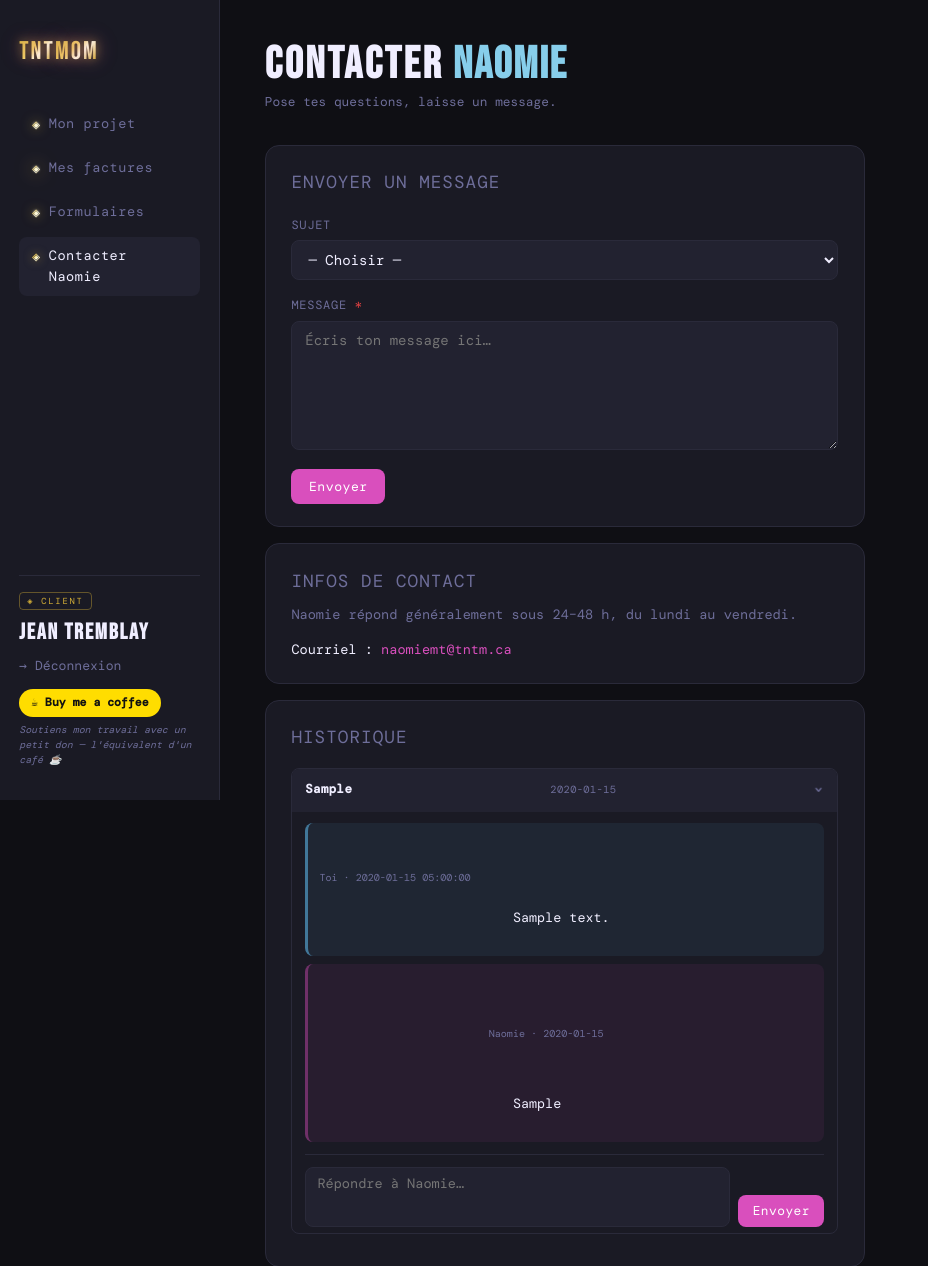
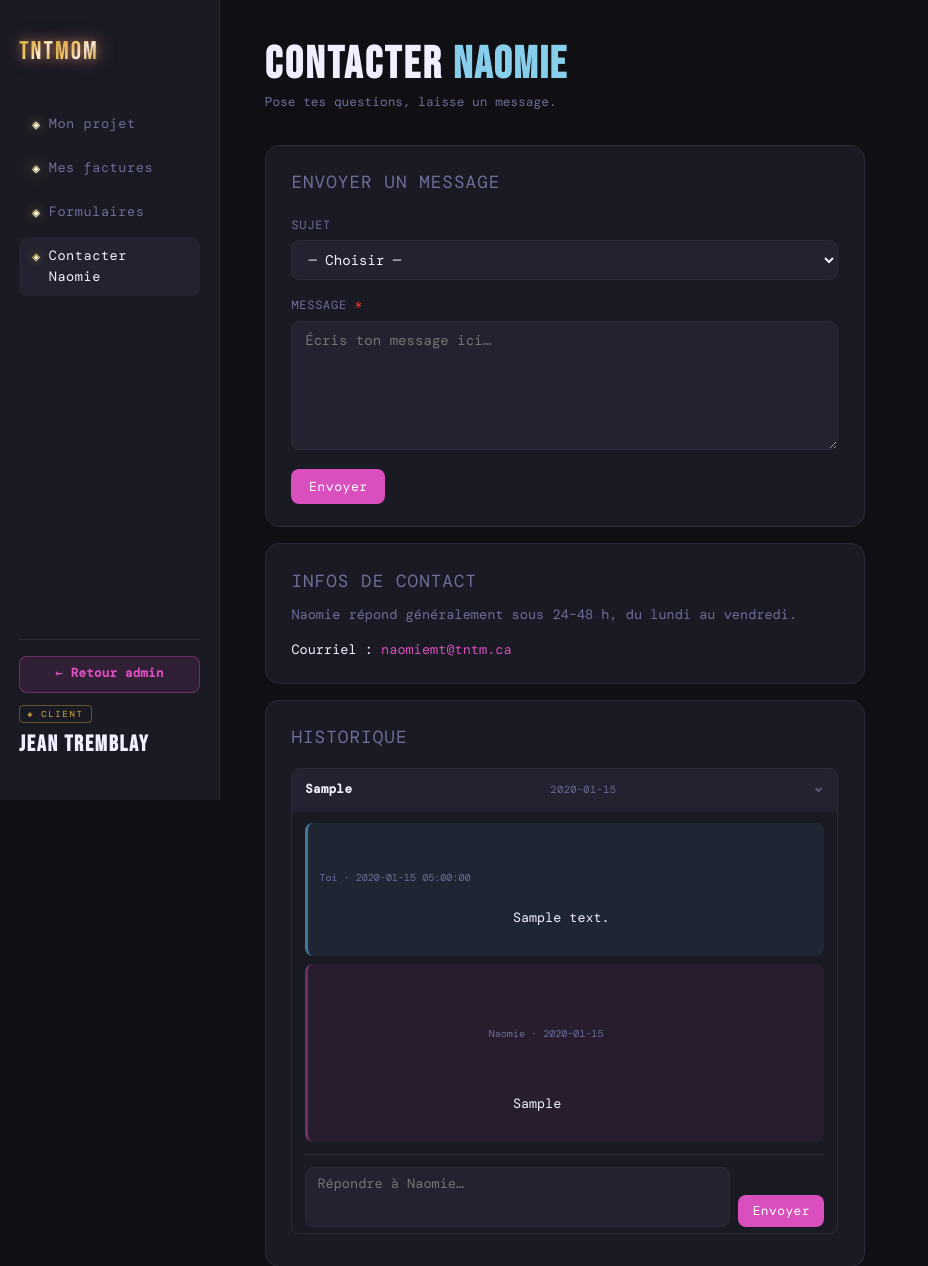
Before and after one commit to naomie6958/TNTMom-Business, a Flask app: page /portail/contact in a window 1280 px wide. Shown: the top 1266 px of the page, without its empty margins (0-928 px from the left). Run offline with Flask 3, Linux system fonts and the light colour scheme; the visitor is signed in with stand-in values (Sample User, id 1); data comes from the database, SQL or seed files in the repository; tables that the repository leaves empty hold one stand-in row (values such as "Sample post"); some web fonts are replaced.

Commit message:
feat: vue portail client depuis l'admin (impersonation)
Bouton "Vue client" sur la fiche client (visible si portail actif).
Bascule en session client sans déconnecter l'admin.
Bouton "Retour admin" dans la sidebar portail + tab bar mobile.

Co-Authored-By: Claude Sonnet 4.6 <noreply@anthropic.com>

```diff
--- a/ClientPortal/app.py
+++ b/ClientPortal/app.py
@@ -174,6 +174,7 @@ def inject_user():
     return {
         'name': session.get('user_name', ''),
         'client_nom': session.get('client_nom', ''),
+        'admin_impersonating': session.get('admin_impersonating', False),
     }
 
 
@@ -1180,9 +1181,34 @@ def portail_login():
 
 @app.route('/portail/logout')
 def portail_logout():
+    if session.get('admin_impersonating'):
+        return redirect('/admin/exit-client')
     session.pop('client_id', None)
     session.pop('client_nom', None)
     return redirect('/portail/login')
+
+
+@app.route('/admin/switch-client/<int:client_id>', methods=['POST'])
+@login_required
+def admin_switch_client(client_id):
+    conn = get_db()
+    client = conn.execute('SELECT * FROM clients WHERE id=?', (client_id,)).fetchone()
+    conn.close()
+    if not client:
+        flash('Client introuvable.', 'error')
+        return redirect('/dashboard')
+    session['client_id']          = client['id']
+    session['client_nom']         = client['nom']
+    session['admin_impersonating'] = True
+    return redirect('/portail/dashboard')
+
+
+@app.route('/admin/exit-client')
+def admin_exit_client():
+    client_id = session.pop('client_id', None)
+    session.pop('client_nom', None)
+    session.pop('admin_impersonating', None)
+    return redirect(f'/clients/{client_id}' if client_id else '/dashboard')
 
 
 
--- a/ClientPortal/templates/base_portail.html
+++ b/ClientPortal/templates/base_portail.html
@@ -37,13 +37,25 @@
         </nav>
 
         <div class="sidebar-user">
+            {% if admin_impersonating %}
+            <a href="/admin/exit-client"
+               style="display: block; text-align: center; margin-bottom: 0.75rem;
+                      background: rgba(217,79,189,0.12); border: 1px solid rgba(217,79,189,0.35);
+                      border-radius: var(--radius); padding: 0.45rem 0.75rem;
+                      color: var(--accent); font-size: 0.78rem; text-decoration: none;
+                      font-weight: 600; letter-spacing: 0.02em;">
+                ← Retour admin
+            </a>
+            {% endif %}
             <div class="client-name-wrap">
                 <span class="client-tag">◈ client</span>
                 <strong class="client-nom">{{ client.nom }}</strong>
             </div>
+            {% if not admin_impersonating %}
             <a href="/portail/logout" class="text-muted">→ Déconnexion</a>
             <a href="https://buymeacoffee.com/tntm" target="_blank" class="bmc-btn">☕ Buy me a coffee</a>
             <p class="bmc-desc">Soutiens mon travail avec un petit don — l'équivalent d'un café ☕</p>
+            {% endif %}
         </div>
     </aside>
 
@@ -85,10 +97,17 @@
         <span class="pbn-icon">✉{% if messages_non_lus > 0 %}<span class="pbn-badge">{{ messages_non_lus }}</span>{% endif %}</span>
         <span class="pbn-label">Contact</span>
     </a>
+    {% if admin_impersonating %}
+    <a href="/admin/exit-client" class="pbn-item" style="color: var(--accent);">
+        <span class="pbn-icon">←</span>
+        <span class="pbn-label">Admin</span>
+    </a>
+    {% else %}
     <a href="/portail/logout" class="pbn-item pbn-logout">
         <span class="pbn-icon">⏻</span>
         <span class="pbn-label">Quitter</span>
     </a>
+    {% endif %}
 </nav>
 
 {% block scripts %}{% endblock %}
```
Also changed, not shown: ClientPortal/templates/client_fiche.html (+8 -0 lines).
